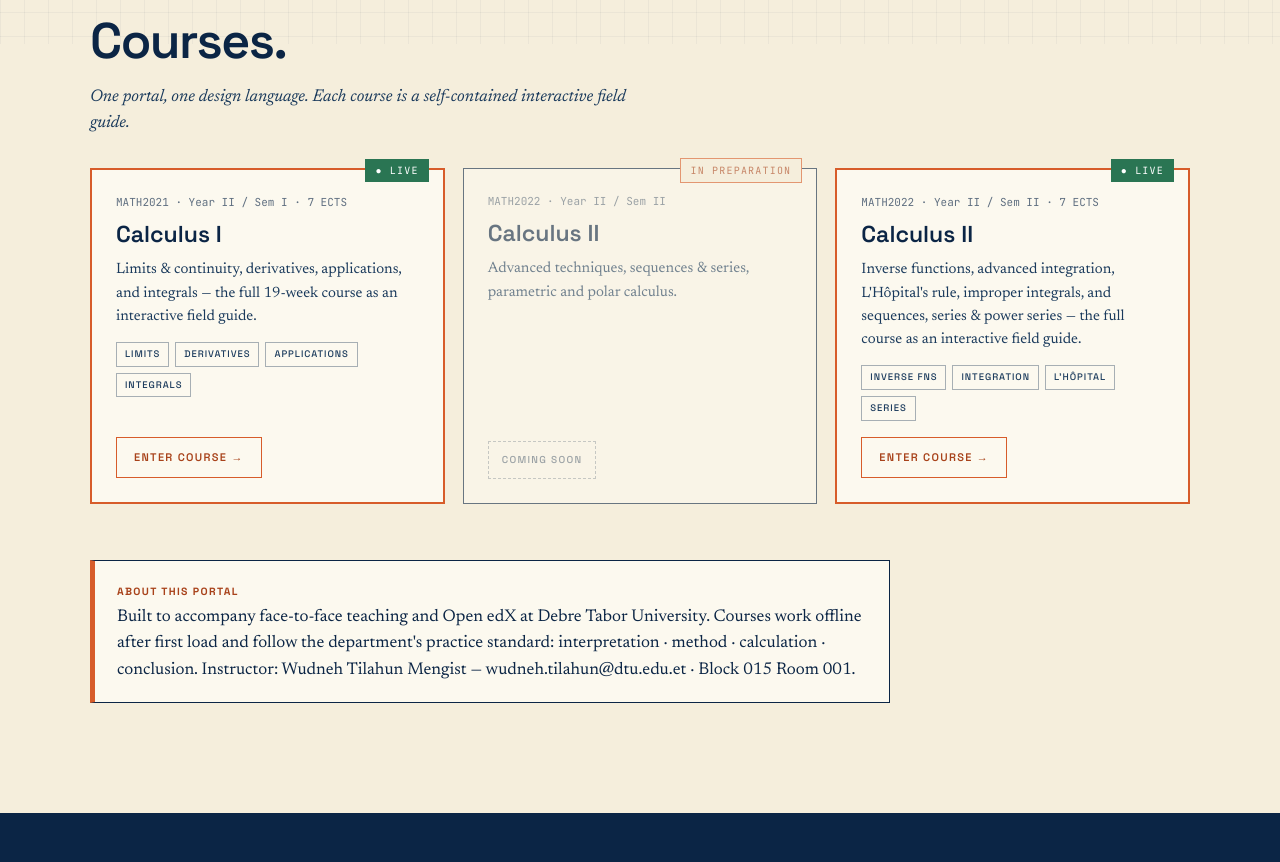
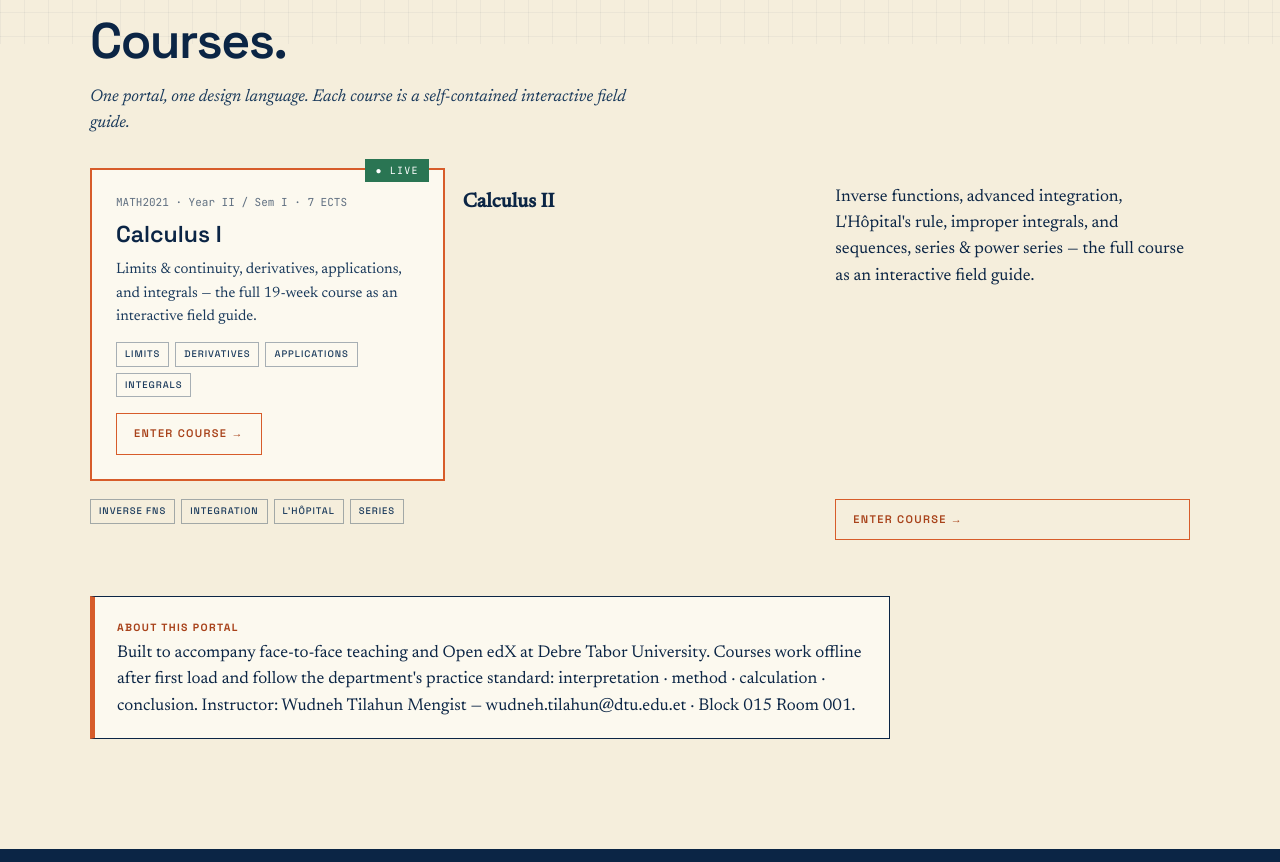
Before and after one commit to wud2hagie/dtu-math-portal, a plain HTML site: page index.html in a window 1280 px wide. Shown: the part 756-1618 px from the top of the page. Drawn offline with Linux system fonts and the light colour scheme.

Commit message:
Update index.html

```diff
--- a/index.html
+++ b/index.html
@@ -87,17 +87,7 @@ footer p{color:rgba(245,238,220,.75);font-style:italic;max-width:380px;margin:6p
         <div class="grow"></div>
         <a class="enter" href="courses/calculus-i/index.html">Enter course →</a>
       </article>
-      <article class="card soon">
-        <span class="badge off">In preparation</span>
-        <div class="code">MATH2022 · Year II / Sem II</div>
-        <h3>Calculus II</h3>
-        <p>Advanced techniques, sequences &amp; series, parametric and polar calculus.</p>
-        <div class="grow"></div>
-        <span class="locked">Coming soon</span>
-      </article>
-      <article <<article class="card live">
-  <span class="badge on">● Live</span>
-  <div class="code">MATH2022 · Year II / Sem II · 7 ECTS</div>
+
   <h3>Calculus II</h3>
   <p>Inverse functions, advanced integration, L'Hôpital's rule, improper integrals, and sequences, series &amp; power series — the full course as an interactive field guide.</p>
   <div class="chips"><span class="chip">Inverse Fns</span><span class="chip">Integration</span><span class="chip">L'Hôpital</span><span class="chip">Series</span></div>
```
